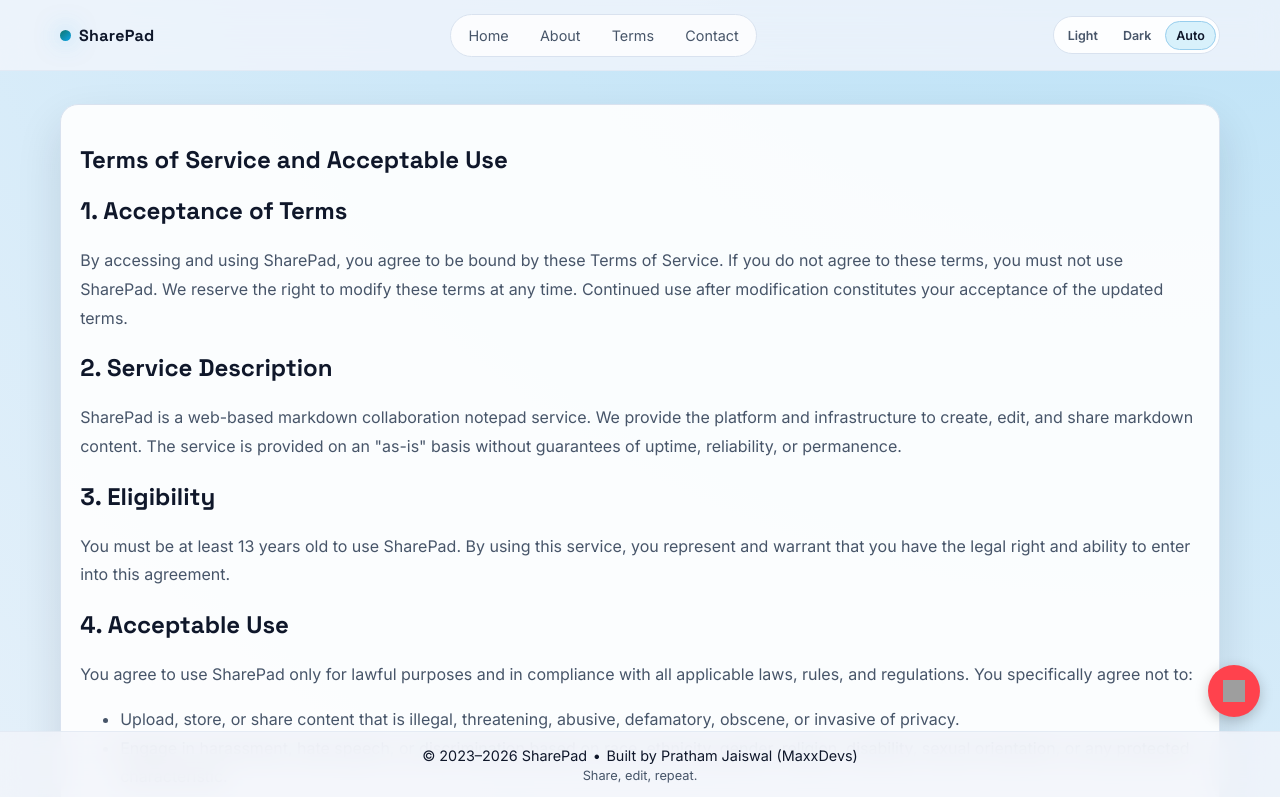
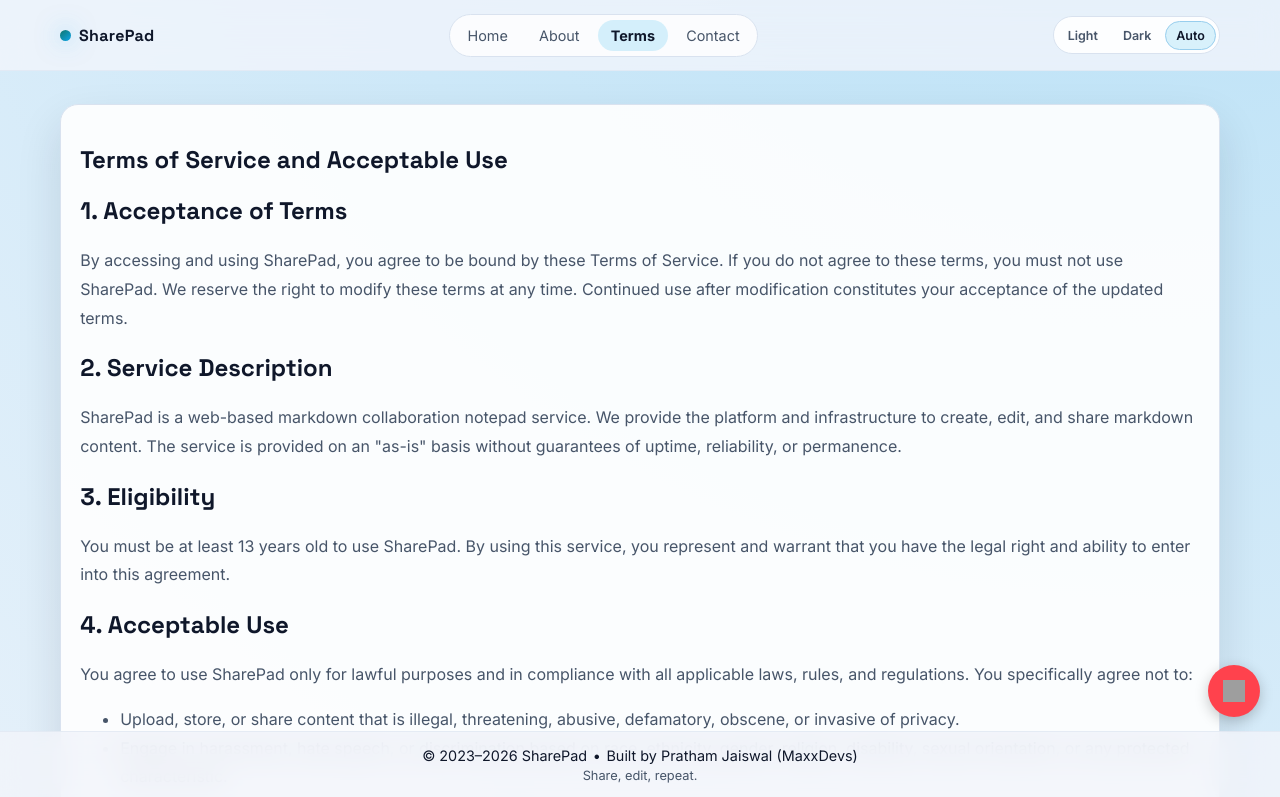
Before and after one commit to pratham-jaiswal/sharepad, a Next.js app: page /terms in a window 1280 px wide. Shown: the top 797 px of the page. Built offline with nearby package versions, Linux system fonts and the light colour scheme; no server answers; grey boxes are pictures that could not be loaded.

Commit message:
add tab highlighting

```diff
--- a/src/components/layout/navbar.jsx
+++ b/src/components/layout/navbar.jsx
@@ -1,7 +1,19 @@
+"use client";
+
 import Link from "next/link";
+import { usePathname } from "next/navigation";
 import { ThemeToggle } from "@/components/layout/theme-toggle";
 
 export function Navbar() {
+  const pathname = usePathname();
+
+  const navItems = [
+    { href: "/", label: "Home" },
+    { href: "/about", label: "About" },
+    { href: "/terms", label: "Terms" },
+    { href: "/contact", label: "Contact" },
+  ];
+
   return (
     <header className="topbar">
       <div className="container topbar-inner">
@@ -9,11 +21,20 @@
           <span className="brand-dot" />
           SharePad
         </Link>
-        <nav className="nav">
-          <Link href="/">Home</Link>
-          <Link href="/about">About</Link>
-          <Link href="/terms">Terms</Link>
-          <Link href="/contact">Contact</Link>
+        <nav className="nav" aria-label="Primary navigation">
+          {navItems.map((item) => {
+            const isActive = pathname === item.href;
+            return (
+              <Link
+                key={item.href}
+                href={item.href}
+                className={isActive ? "active" : ""}
+                aria-current={isActive ? "page" : undefined}
+              >
+                {item.label}
+              </Link>
+            );
+          })}
         </nav>
         <ThemeToggle />
       </div>
--- a/src/styles/globals.css
+++ b/src/styles/globals.css
@@ -146,9 +146,14 @@
   border-radius: 999px;
 }
 
-.nav a:hover {
+.nav a:hover,
+.nav a.active {
   color: var(--text);
-  background: color-mix(in srgb, var(--bg) 65%, transparent);
+  background: color-mix(in srgb, var(--brand-2) 18%, var(--bg-elev));
+}
+
+.nav a.active {
+  font-weight: 700;
 }
 
 input,
```
